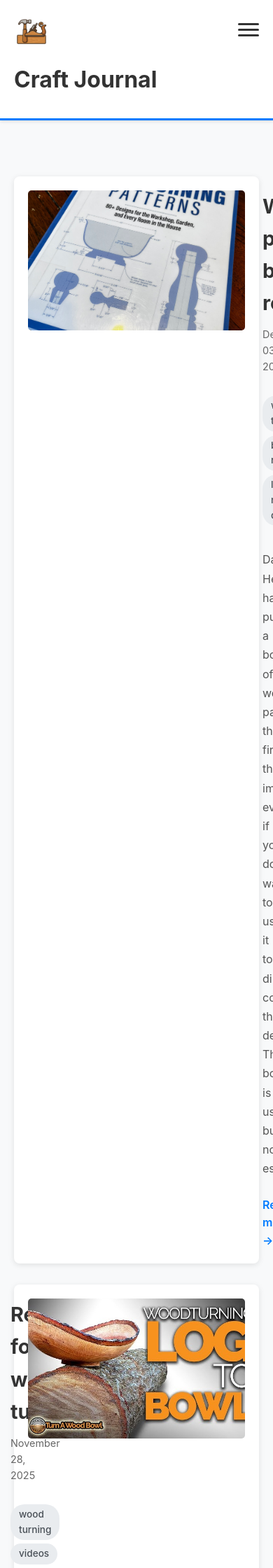
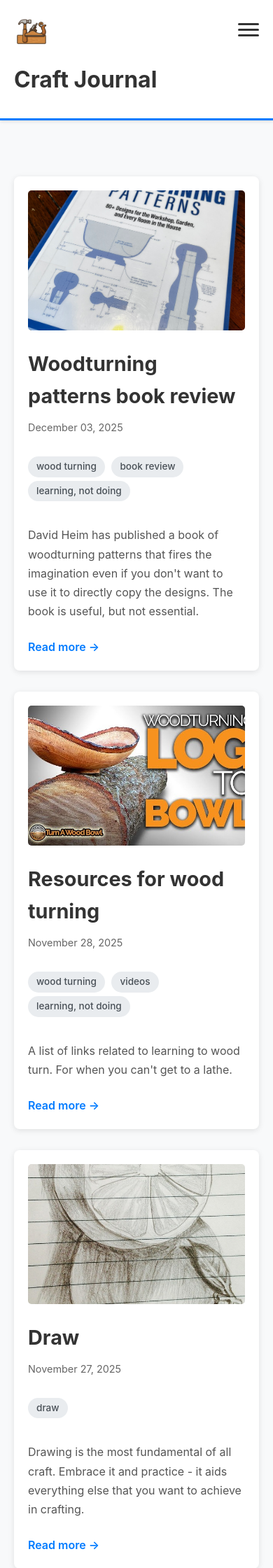
Before and after one commit to dfbr/craft_journal, a Jekyll site: the page built from index.html, in a window 390 px wide. Shown: the top 2240 px of the page at 70% size. Built offline with Jekyll 4.4.1, drawn with Linux system fonts in a browser that asks for light colours; the list of posts is cut into pages by our own code.

Commit message:
Fix mobile layout: override flex-direction for post previews on small screens
Co-authored-by: dfbr <23153182+dfbr@users.noreply.github.com>

```diff
--- a/assets/css/style.css
+++ b/assets/css/style.css
@@ -822,8 +822,10 @@ a:hover {
     }
 
     /* Index Page - Post Previews */
-    .post-preview {
-        flex-direction: column;
+    .post-preview,
+    .post-preview.image-left,
+    .post-preview.image-right {
+        flex-direction: column !important;
     }
 
     .post-featured-image {
```
